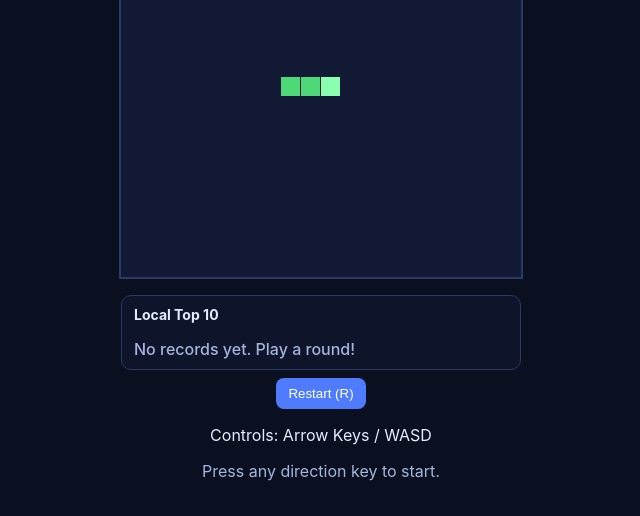
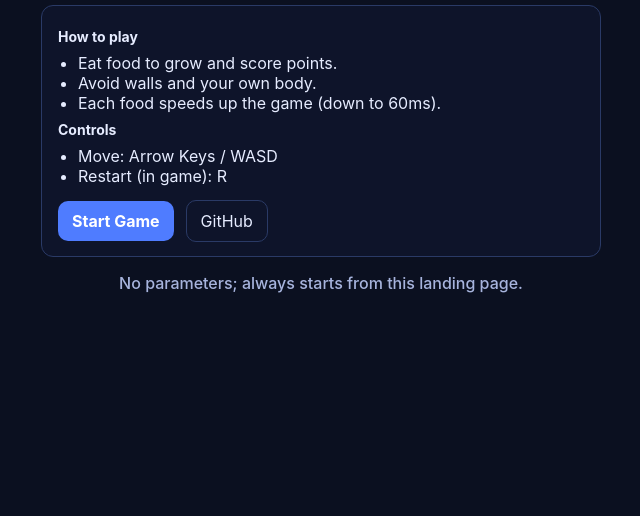
Before and after one commit to HsqSw/snake-web, a plain HTML site: page index.html in a window 1280 px wide. Shown: the part 284-800 px from the top of the page, without its empty margins (319-959 px from the left). Drawn offline with Linux system fonts and the light colour scheme.

Commit message:
feat: add landing page and separate game page

```diff
--- a/index.html
+++ b/index.html
@@ -7,34 +7,30 @@
     <link rel="stylesheet" href="style.css" />
   </head>
   <body>
-    <main class="app">
-      <h1>Snake</h1>
-      <div class="hud">
-        <span>Score: <strong id="score">0</strong></span>
-        <span>
-          Speed: <strong id="speed">150</strong>ms
-          <span class="muted">(Base: <strong id="baseSpeed">150</strong>ms)</span>
-        </span>
-      </div>
-      <div class="speed-control" aria-label="Speed control">
-        <label for="speedSlider">Base speed</label>
-        <input id="speedSlider" type="range" min="60" max="300" step="5" value="150" />
-        <span class="muted"><span id="speedSliderValue">150</span>ms</span>
-      </div>
-      <canvas id="game" width="400" height="400" aria-label="Snake game"></canvas>
+    <main class="app app-home">
+      <h1>Snake Web</h1>
 
-      <section class="leaderboard" aria-label="Local leaderboard">
-        <h2>Local Top 10</h2>
-        <ol id="leaderboardList" class="leaderboard-list"></ol>
-        <p id="leaderboardHint" class="muted leaderboard-hint"></p>
+      <section class="card" aria-label="Game introduction">
+        <h2>How to play</h2>
+        <ul class="list">
+          <li>Eat food to grow and score points.</li>
+          <li>Avoid walls and your own body.</li>
+          <li>Each food speeds up the game (down to 60ms).</li>
+        </ul>
+
+        <h2>Controls</h2>
+        <ul class="list">
+          <li>Move: Arrow Keys / WASD</li>
+          <li>Restart (in game): R</li>
+        </ul>
+
+        <div class="home-actions">
+          <a class="primary-btn" href="game.html">Start Game</a>
+          <a class="link-btn" href="https://github.com/HsqSw/snake-web" target="_blank" rel="noreferrer">GitHub</a>
+        </div>
       </section>
 
-      <div class="controls">
-        <button id="restartBtn" type="button">Restart (R)</button>
-        <p>Controls: Arrow Keys / WASD</p>
-      </div>
-      <p id="status" class="status">Press any direction key to start.</p>
+      <p class="muted">No parameters; always starts from this landing page.</p>
     </main>
-    <script src="game.js"></script>
   </body>
 </html>
--- a/style.css
+++ b/style.css
@@ -8,7 +8,75 @@ body {
   display: grid;
   place-items: center;
 }
+
 .app { text-align: center; }
+
+.topbar {
+  width: 100%;
+  max-width: 520px;
+  display: flex;
+  justify-content: flex-start;
+  margin: 0 auto 8px;
+}
+
+/* Landing page */
+.app-home {
+  width: min(560px, calc(100vw - 24px));
+}
+
+.card {
+  text-align: left;
+  border: 1px solid #2a3a66;
+  border-radius: 12px;
+  padding: 14px 16px;
+  background: rgba(17, 25, 52, 0.55);
+}
+
+.card h2 {
+  margin: 8px 0 8px;
+  font-size: 14px;
+}
+
+.list {
+  margin: 0;
+  padding-left: 20px;
+  color: #e6ecff;
+}
+
+.home-actions {
+  display: flex;
+  gap: 12px;
+  align-items: center;
+  margin-top: 14px;
+}
+
+.primary-btn,
+.link-btn {
+  display: inline-flex;
+  align-items: center;
+  justify-content: center;
+  gap: 6px;
+  border-radius: 10px;
+  padding: 10px 14px;
+  text-decoration: none;
+  cursor: pointer;
+  user-select: none;
+}
+
+.primary-btn {
+  background: #4f7cff;
+  color: white;
+  font-weight: 700;
+}
+
+.link-btn {
+  background: transparent;
+  border: 1px solid #2a3a66;
+  color: #e6ecff;
+}
+
+.primary-btn:hover { filter: brightness(1.05); }
+.link-btn:hover { background: rgba(255, 255, 255, 0.06); }
 .hud { display: flex; gap: 16px; justify-content: center; margin-bottom: 8px; flex-wrap: wrap; }
 .muted { color: #a7b4dd; font-weight: 500; }
 
```
Also changed, not shown: game.html (added, +48 -0 lines), qa/evidence-issue7.gif (added), 1 other file.
